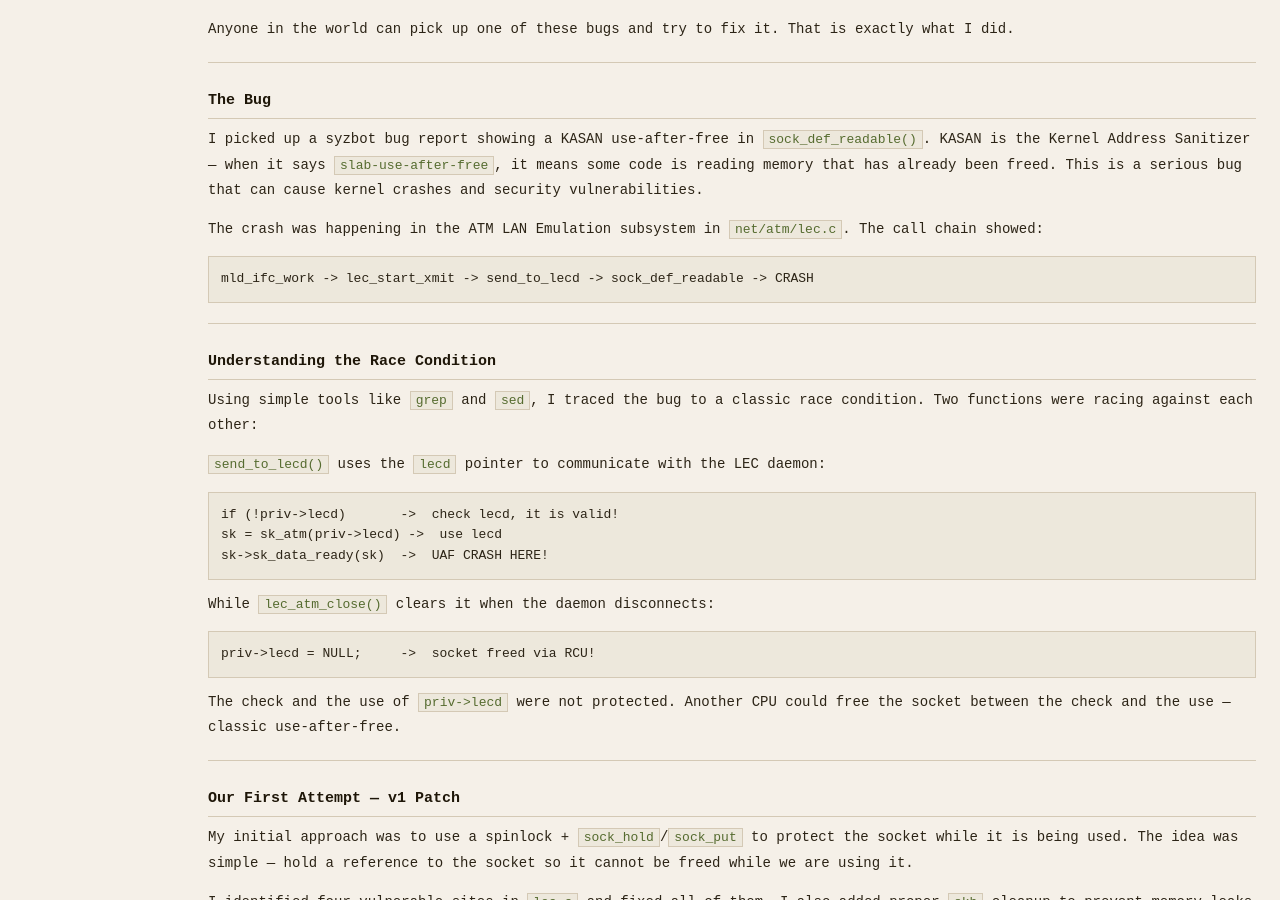
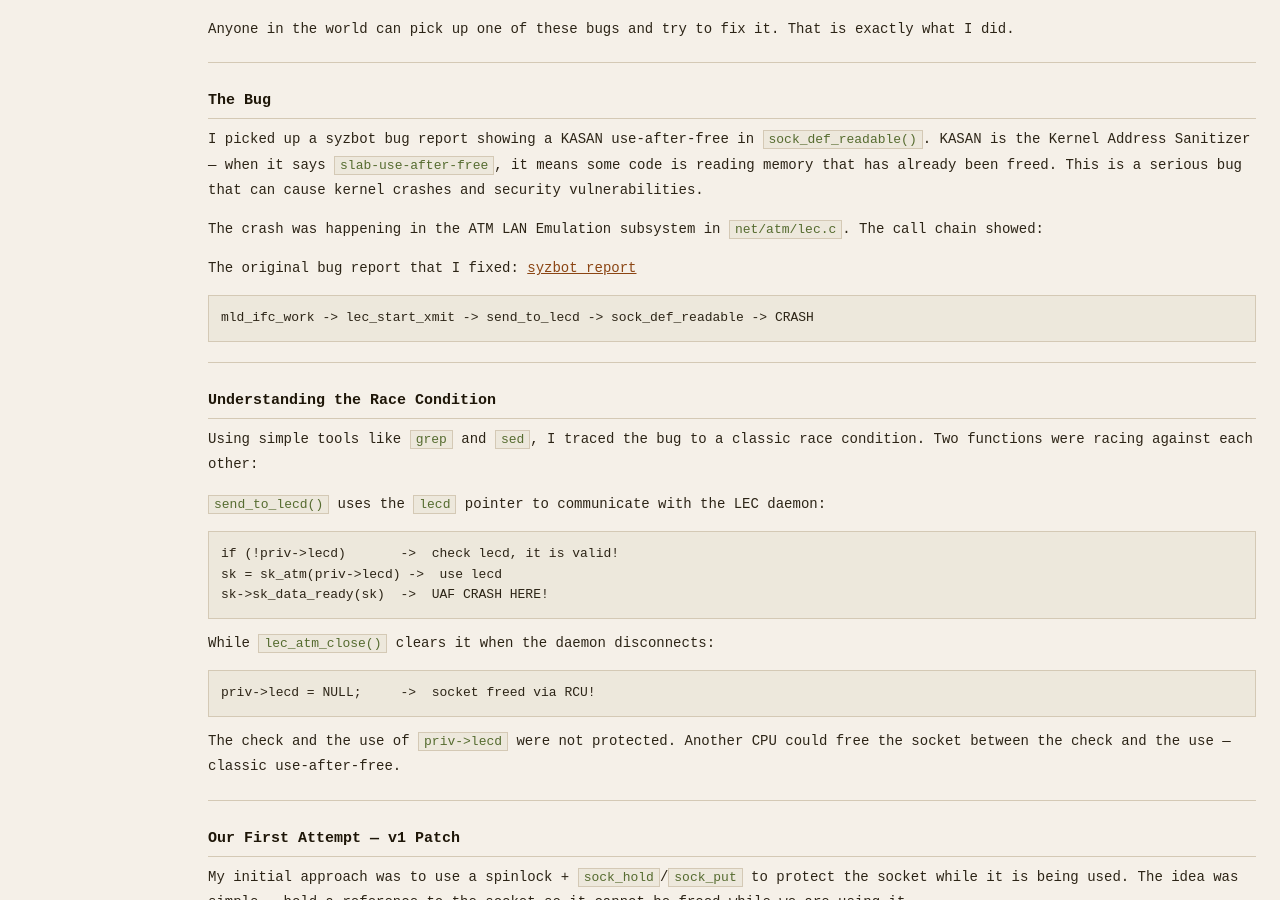
Before and after one commit to deepanshu406/deepanshukartikey.dev, a Jekyll site: the page built from _posts/2026-03-29-how-i-fixed-a-real-linux-kernel-bug.md, in a window 1280 px wide and 900 px high, scrolled down 481 px. Built offline with Jekyll 4.4.1, drawn with Linux system fonts in a browser that asks for light colours.

Commit message:
blog: add syzbot bug report links

````diff
--- a/_posts/2026-03-29-how-i-fixed-a-real-linux-kernel-bug.md
+++ b/_posts/2026-03-29-how-i-fixed-a-real-linux-kernel-bug.md
@@ -28,6 +28,9 @@ Anyone in the world can pick up one of these bugs and try to fix it. That is exa
 I picked up a syzbot bug report showing a KASAN use-after-free in `sock_def_readable()`. KASAN is the Kernel Address Sanitizer — when it says `slab-use-after-free`, it means some code is reading memory that has already been freed. This is a serious bug that can cause kernel crashes and security vulnerabilities.
 
 The crash was happening in the ATM LAN Emulation subsystem in `net/atm/lec.c`. The call chain showed:
+
+The original bug report that I fixed:
+[syzbot report](https://syzkaller.appspot.com/bug?extid=f50072212ab792c86925)
 
 ```
 mld_ifc_work -> lec_start_xmit -> send_to_lecd -> sock_def_readable -> CRASH
````
